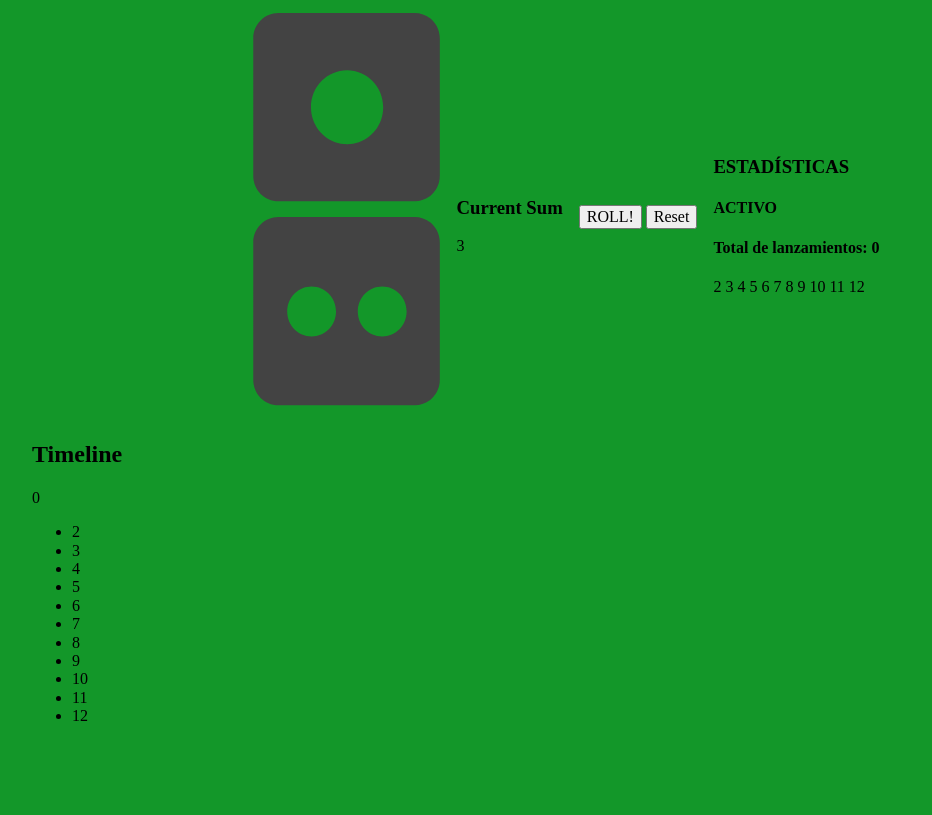
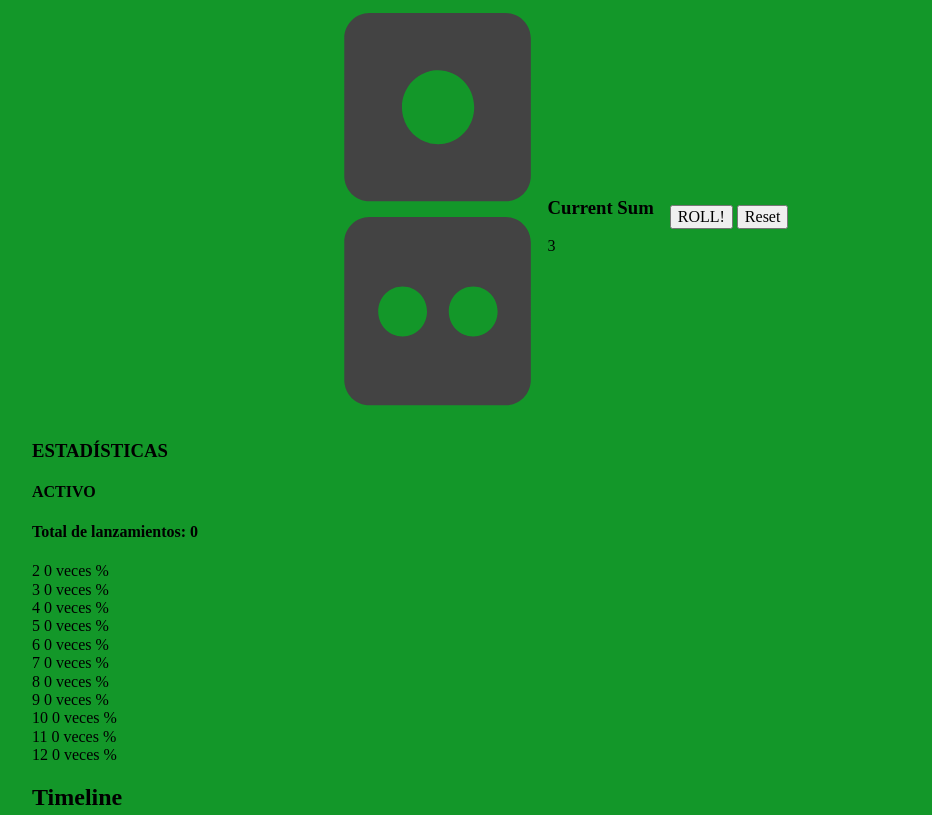
Before and after one commit to naimneman99/dice-simulator, a plain HTML site: page index.html in a window 1280 px wide. Shown: the part 137-952 px from the top of the page, without its empty margins (80-1012 px from the left). Drawn offline with Linux system fonts and the light colour scheme; a web font is replaced by a local one.

Commit message:
bloque de estadisticas completo y funcional

```diff
--- a/index.html
+++ b/index.html
@@ -1,10 +1,10 @@
 <!DOCTYPE html>
-  <html lang="en">
+  <html lang="es">
   <head>
     <meta charset="UTF-8">
     <meta name="viewport" content="width=device-width, initial-scale=1">
 
-    <title>Dice Simulator | Test your luck!</title>
+    <title>Dice Royale | Proba tu suerte!</title>
     <link href="css/styles.css" rel="stylesheet">
   </head>
 
@@ -38,7 +38,9 @@
           <button class="btn-reset" onclick="reset()">Reset</button>
         </div>
 
-        <!-- INICIO seccion estadisticas -->
+      </section>
+
+      <!-- INICIO seccion estadisticas -->
 
         <section id="stats-container" class="stats-container">
 
@@ -48,34 +50,96 @@
             <h4>Total de lanzamientos: <span id="counter">0</span> </h4>
           </div>
 
+          <!-- inicio CONTENEDOR GENERAL DE ESTADISTICAS -->
           <div id="stats-list">
-            <span id="numero-dado">2</span>
-            <span id="numero-dado">3</span>
-            <span id="numero-dado">4</span>
-            <span id="numero-dado">5</span>
-            <span id="numero-dado">6</span>
-            <span id="numero-dado">7</span>
-            <span id="numero-dado">8</span>
-            <span id="numero-dado">9</span>
-            <span id="numero-dado">10</span>
-            <span id="numero-dado">11</span>
-            <span id="numero-dado">12</span>
+
+            <div class="estadistica">
+              <span class="resultado">2</span>
+              <span class="conteo">0 veces</span>
+              <span class="porcentaje"> %</span>
+              <span class="estadistica-barra"></span>
+            </div>
+
+            <div class="estadistica">
+              <span class="resultado">3</span>
+              <span class="conteo">0 veces</span>
+              <span class="porcentaje"> %</span>
+              <span class="estadistica-barra"></span>
+            </div>
+
+            <div class="estadistica">
+              <span class="resultado">4</span>
+              <span class="conteo">0 veces</span>
+              <span class="porcentaje"> %</span>
+              <span class="estadistica-barra"></span>
+            </div>
+
+            <div class="estadistica">
+              <span class="resultado">5</span>
+              <span class="conteo">0 veces</span>
+              <span class="porcentaje"> %</span>
+              <span class="estadistica-barra"></span>
+            </div>
+
+            <div class="estadistica">
+              <span class="resultado">6</span>
+              <span class="conteo">0 veces</span>
+              <span class="porcentaje"> %</span>
+              <span class="estadistica-barra"></span>
+            </div>
+
+            <div class="estadistica">
+              <span class="resultado">7</span>
+              <span class="conteo">0 veces</span>
+              <span class="porcentaje"> %</span>
+              <span class="estadistica-barra"></span>
+            </div>
+
+            <div class="estadistica">
+              <span class="resultado">8</span>
+              <span class="conteo">0 veces</span>
+              <span class="porcentaje"> %</span>
+              <span class="estadistica-barra"></span>
+            </div>
+
+            <div class="estadistica">
+              <span class="resultado">9</span>
+              <span class="conteo">0 veces</span>
+              <span class="porcentaje"> %</span>
+              <span class="estadistica-barra"></span>
+            </div>
+
+            <div class="estadistica">
+              <span class="resultado">10</span>
+              <span class="conteo">0 veces</span>
+              <span class="porcentaje"> %</span>
+              <span class="estadistica-barra"></span>
+            </div>
+
+            <div class="estadistica">
+              <span class="resultado">11</span>
+              <span class="conteo">0 veces</span>
+              <span class="porcentaje"> %</span>
+              <span class="estadistica-barra"></span>
+            </div>
+
+            <div class="estadistica">
+              <span class="resultado">12</span>
+              <span class="conteo">0 veces</span>
+              <span class="porcentaje"> %</span>
+              <span class="estadistica-barra"></span>
+            </div>
+
           </div>
+          <!-- fin CONTENEDOR GENERAL DE ESTADISTICAS -->
 
 
         </section>
 
         <!-- FIN seccion estadisticas -->
 
-
-
-      </section>
-
       <section class="timeline-container" id="timeline-container">
         <h2 class="timeline-title">Timeline</h2>
-        <div class="timeline-counter">
-          <span id="counter">0</span>
-        </div>
         <ul class="timeline-results" id="timeline">
           <li class="timeline-result">
             <span>2</span>
--- a/js/script.js
+++ b/js/script.js
@@ -1,8 +1,11 @@
 // HISTORIAL INICIALIZADO VACIO
 const timeline = [];
 
+// CONTADOR RESULTADOS
+let contadorresultados = [0, 0, 0, 0, 0, 0, 0, 0, 0, 0, 0];
+
 // CONTADOR INICIALIZADO EN 0
-let counter = 0
+let counter = 0;
 
 // LOGICA DE TIRADA
 function roll() {
@@ -11,11 +14,15 @@ function roll() {
   const sum = dice1 + dice2;
   counter = counter + 1;
   timeline.push([dice1, dice2]);
+
+  sumacontador(sum);
+
   document.getElementById("first-dice").src = `assets/img/dice-${dice1}.svg`;
   document.getElementById("second-dice").src = `assets/img/dice-${dice2}.svg`;
   document.getElementById("sum").textContent = `${sum}`;
   document.getElementById("counter").textContent = counter;
   renderTimeline();
+  renderStats();
 }
 
 // RENDERIZADO DE HISTORIAL DE TIRADAS
@@ -24,16 +31,43 @@ function renderTimeline() {
   const ul = document.getElementById("timeline");
   ul.innerHTML = last10
     .map((pair) => `<li>${pair[0]}<small>&</small>${pair[1]}</li>`)
-    .join("")
+    .join("");
 }
 
 // FUNCION RESET A ESTADO INICIAL
 function reset() {
   timeline.length = 0;
   counter = 0;
+  contadorresultados = [0, 0, 0, 0, 0, 0, 0, 0, 0, 0, 0];
   document.getElementById("sum").textContent = "0";
   document.getElementById("first-dice").src = "assets/img/dice-1.svg";
   document.getElementById("second-dice").src = "assets/img/dice-1.svg";
-  document.getElementById("counter").textContent = "0"
+  document.getElementById("counter").textContent = "0";
   renderTimeline();
+  renderStats();
 }
+
+// FUNCION CONTADOR DE SUMAS
+function sumacontador(sum) {
+  if (sum >= 2 && sum <= 12) {
+    contadorresultados[sum - 2] = contadorresultados[sum - 2] + 1;
+  }
+}
+
+function renderStats() {
+  const filas = document.querySelectorAll(".estadistica"); // BUSCA TODAS LAS FILAS MEDIANTE "estadistica" USADO EN CLASS
+
+  filas.forEach((fila, index) => {
+    // RECORRE CADA FILA, CONECTA FILA CON EL ARRAY
+    const veces = contadorresultados[index];
+    const porcentaje = counter > 0 ? (veces * 100) / counter : 0; // CALCULA PORCENTAJE USANDO CONTADOR
+
+    const contadorSpan = fila.querySelector(".conteo"); // BUSCA DONDE VA A MOSTRAR CUANTAS VECES SALIO
+    const porcentajeSpan = fila.querySelector(".porcentaje"); // BUSCA DONDE VA A MOSTRAR EL PORCENTAJE
+    const barra = fila.querySelector(".estadistica-barra"); // BUSCA LA BARRA VISUAL
+
+    contadorSpan.textContent = `${veces} veces`; // ESCRIBE NUMERO DE APARICIONES
+    porcentajeSpan.textContent = `${porcentaje.toFixed(1)} %`; // ESCRIBE PORCENTAJE CON UN DECIMAL
+    barra.style.width = `${porcentaje}%`; // HACE QUE CREZCA LA BARRA SEGUN PORCENTAJE
+  });
+}
```
